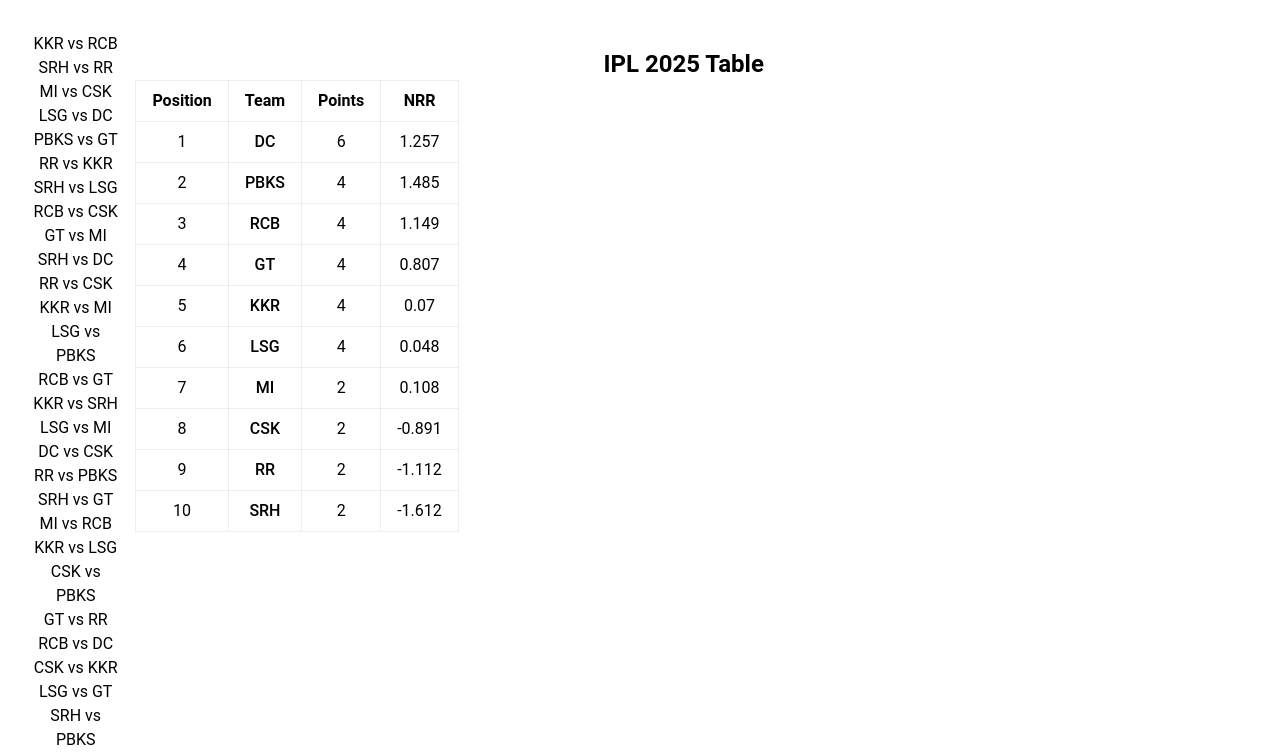
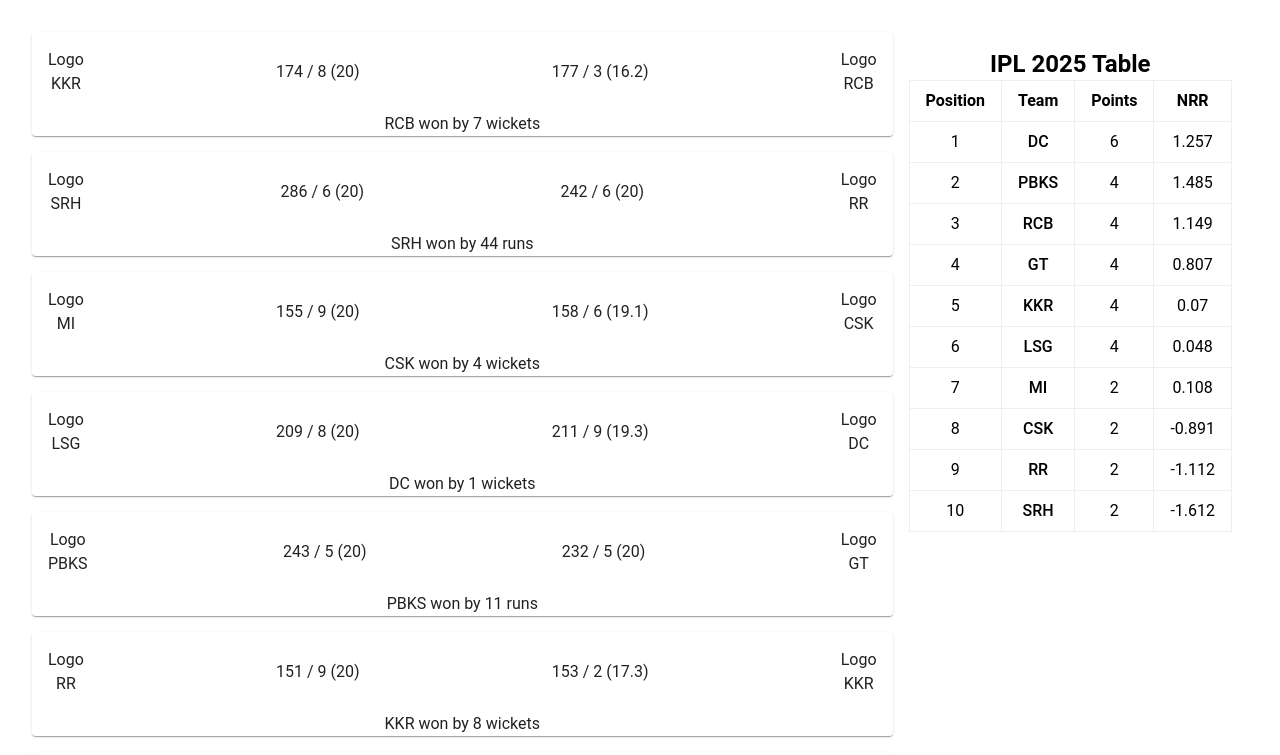
Before and after one commit to crickwiz365/cric-wiz, a React (Vite) app: page / in a window 1280 px wide. Shown: the top 755 px of the page. Built offline with nearby package versions, Linux system fonts and the light colour scheme.

Commit message:
Points Table

```diff
--- a/src/App.css
+++ b/src/App.css
@@ -44,3 +44,10 @@
 .match-screen {
   display: flex;
 }
+.schedule {
+  width: 100%;
+}
+
+.points{
+  width: 30%;
+}
--- a/src/App.tsx
+++ b/src/App.tsx
@@ -3,7 +3,7 @@
 import CsvService from "./service/CsvReader";
 import { useDispatch } from "react-redux";
 import { AppDispatch } from "./store";
-import {addAllMatches, Match} from "../src/store/slice/MatchesSlice"
+import { addAllMatches, Match } from "../src/store/slice/MatchesSlice";
 import { PointsTable } from "./components/points-table/PointsTable";
 import { Schedule } from "./components/schedule/Schedule";
 export type TeamData = {
@@ -36,32 +36,33 @@
   }
 };
 function App() {
-  let matches:Match[] = [];
+  let matches: Match[] = [];
   const dispatch = useDispatch<AppDispatch>();
   useEffect(() => {
     CsvService.readCsv()
       .then((data) => {
-
-        data.forEach((matchData,index) => {
+        data.forEach((matchData, index) => {
           matches.push({
             id: index,
-            date: matchData['date'],
-            team1: matchData['team1'],
-            team2: matchData['team2'],
+            date: matchData["date"],
+            team1: matchData["team1"],
+            team2: matchData["team2"],
             team1_overs: getCricketOvers(
               matchData["team1_overs"],
               matchData["team1_wickets"]
             ),
-            team1_runs: Number(matchData['team1_runs']),
-            team1_wickets: Number(matchData['team1_wickets']),
+            team1_overs_string: matchData["team1_overs"],
+            team1_runs: Number(matchData["team1_runs"]),
+            team1_wickets: Number(matchData["team1_wickets"]),
             team2_overs: getCricketOvers(
               matchData["team2_overs"],
               matchData["team2_wickets"]
             ),
-            team2_runs: Number(matchData['team2_runs']),
-            team2_wickets: Number(matchData['team2_wickets']),
-            editable: matchData['editable'] === 'Y',
-            winner: matchData['winner']
+            team2_overs_string: matchData["team2_overs"],
+            team2_runs: Number(matchData["team2_runs"]),
+            team2_wickets: Number(matchData["team2_wickets"]),
+            editable: matchData["editable"] === "Y",
+            winner: matchData["winner"],
           });
         });
 
@@ -72,8 +73,12 @@
 
   return (
     <div className="match-screen">
+      <div className="schedule">
         <Schedule />
+      </div>
+      <div className="points">
         <PointsTable />
+      </div>
     </div>
     //   <div className="container mx-auto p-4">
     //   <h2 className="text-2xl font-bold mb-4">IPL 2025 Standings</h2>
--- /dev/null
+++ b/src/components/schedule/Schedule.css
@@ -0,0 +1,11 @@
+.match-card {
+    margin: 0 0 1rem 0;
+    cursor: pointer;
+    .team-container {
+        display: flex;
+        justify-content: space-between;
+        align-items: center;
+        padding: 1rem;
+        width: 100%;
+    }
+}
--- a/src/components/schedule/Schedule.tsx
+++ b/src/components/schedule/Schedule.tsx
@@ -1,8 +1,15 @@
 import { useSelector } from "react-redux";
 import { RootState } from "../../store";
 import { Match } from "../../store/slice/MatchesSlice";
-
-
+import {
+  Card,
+  CardContent,
+  Grid,
+  Typography,
+  useTheme,
+  styled,
+} from "@mui/material";
+import "./Schedule.css";
 
 export const Schedule = () => {
   const allMatches: Match[] = useSelector(
@@ -10,11 +17,31 @@
   );
   return (
     <div>
-        {allMatches.map(match=>(
+      {allMatches.map((match) => (
+        <Card className="match-card">
+          <div className="team-container">
             <div>
-                {match.team1} vs {match.team2}
+              <div>Logo</div>
+              <div>{match.team1}</div>
             </div>
-        ))}
+            <div>
+              {match.team1_runs} / {match.team1_wickets} (
+              {match.team1_overs_string})
+            </div>
+
+            <div>
+              {match.team2_runs} / {match.team2_wickets} (
+              {match.team2_overs_string})
+            </div>
+            <div>
+              <div>Logo</div>
+              <div>{match.team2}</div>
+            </div>
+          </div>
+          {match.winner === match.team1 && <div>{match.team1} won by {match.team1_runs-match.team2_runs} runs</div>}
+          {match.winner === match.team2 && <div>{match.team2} won by {10-match.team2_wickets} wickets</div>}
+        </Card>
+      ))}
     </div>
   );
 };
--- a/src/store/slice/MatchesSlice.ts
+++ b/src/store/slice/MatchesSlice.ts
@@ -8,9 +8,11 @@
   team1_runs: number;
   team1_wickets: number;
   team1_overs: number;
+  team1_overs_string: string;
   team2_runs: number;
   team2_wickets: number;
   team2_overs: number;
+  team2_overs_string: string;
   winner: string;
   date: string;
   editable: boolean;
```
Lines whose indentation alone changed are shown as unchanged.
